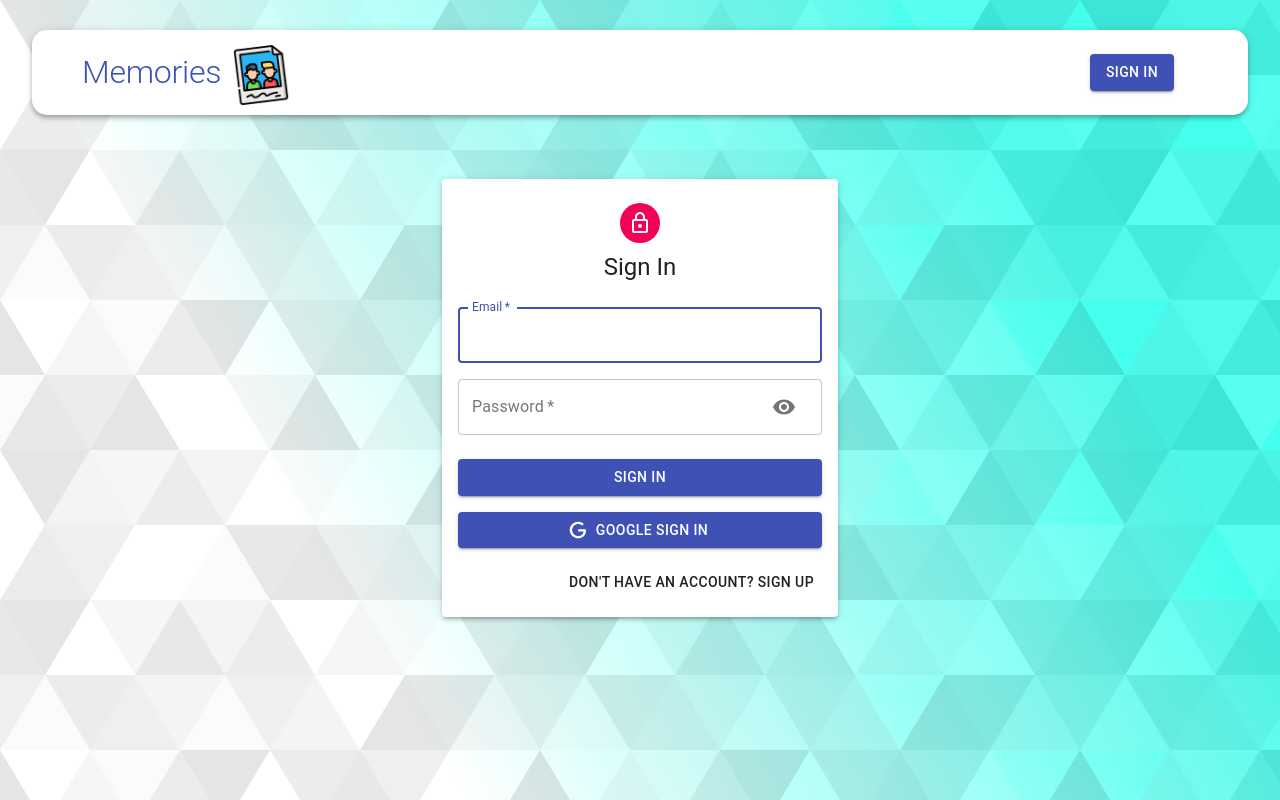
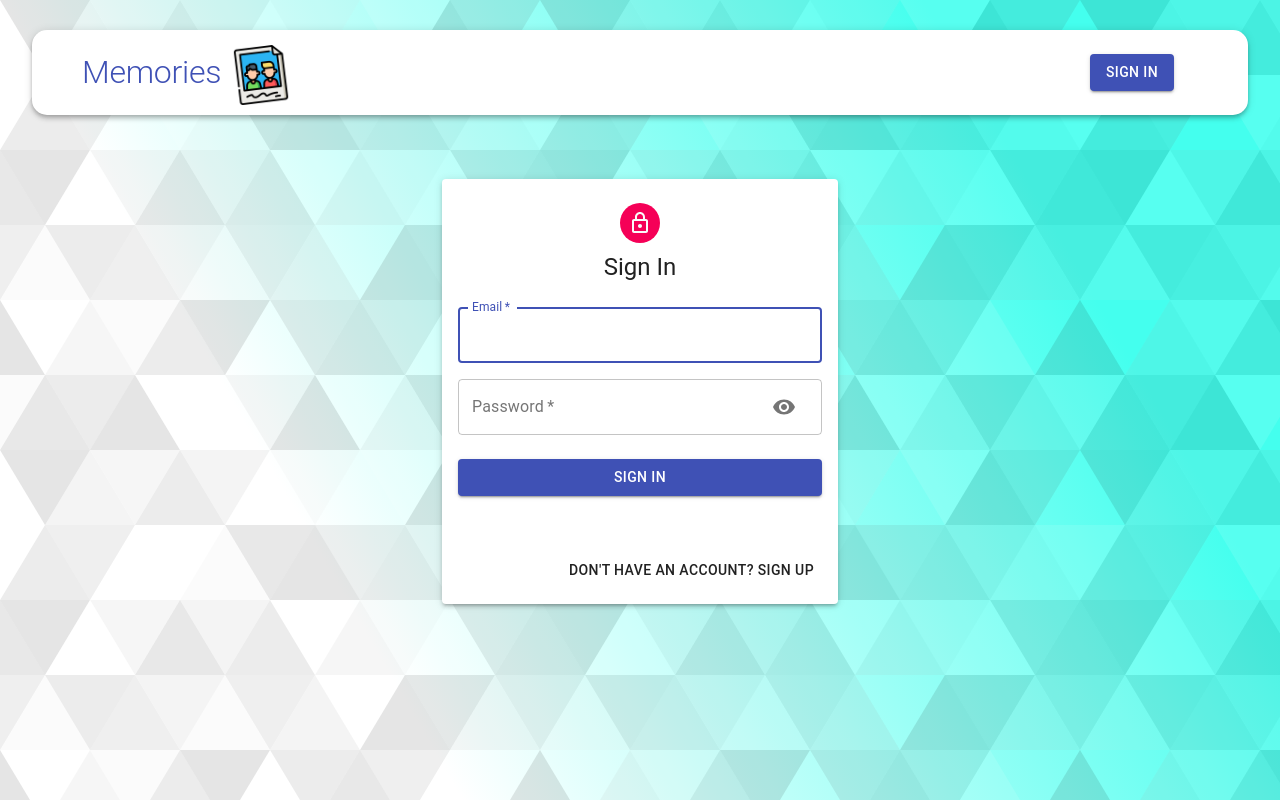
Before and after one commit to jtgomba/social-media-app, a React (Create React App) app in the folder client/: page /auth in a window 1280 px wide. Built offline with nearby package versions, Linux system fonts and the light colour scheme.

Commit message:
fixed google login and token stuff

```diff
--- a/client/src/components/Auth/Auth.js
+++ b/client/src/components/Auth/Auth.js
@@ -1,6 +1,4 @@
 import React, { useState } from "react";
-import axios from "axios";
-
 import {
   Avatar,
   Button,
@@ -10,12 +8,12 @@ import {
   Container,
 } from "@material-ui/core";
 import { useDispatch } from "react-redux";
-import { useGoogleLogin } from "@react-oauth/google";
+import { GoogleLogin } from "@react-oauth/google";
 import LockOutlinedIcon from "@material-ui/icons/LockOutlined";
 import useStyles from "./styles";
 import Input from "./Input";
-import Icon from "./Icon";
 import { useHistory } from "react-router-dom";
+import decode from "jwt-decode";
 import { signin, signup } from "../../actions/auth";
 
 const initialState = {
@@ -56,15 +54,9 @@ const Auth = () => {
     setShowPassword(false);
   };
 
-  const login = useGoogleLogin({
-    onSuccess: async (tokenResponse) => {
-      const result = await axios
-        .get("https://www.googleapis.com/oauth2/v3/userinfo", {
-          headers: { Authorization: `Bearer ${tokenResponse.access_token}` },
-        })
-        .then((res) => res.data);
-      const token = tokenResponse?.access_token;
-
+  const login = (response) => {
+    const result = decode(response.credential);
+    const token = response.credential;
     try {
       dispatch({ type: "AUTH", data: { result, token } });
 
@@ -72,9 +64,7 @@ const Auth = () => {
     } catch (error) {
       console.log(error);
     }
-    },
-    onError: (errorResponse) => console.log(errorResponse),
-  });
+  };
 
   return (
     <Container component="main" maxWidth="xs">
@@ -136,15 +126,15 @@ const Auth = () => {
             className={classes.submit}>
             {isSignup ? "Sign Up" : "Sign In"}
           </Button>
-          <Button
-            className={classes.googleButton}
-            color="primary"
-            fullWidth
-            onClick={() => login()}
-            startIcon={<Icon />}
-            variant="contained">
-            Google Sign In
-          </Button>
+          <GoogleLogin
+            classes={classes.googleButton}
+            onSuccess={(credentialResponse) => {
+              login(credentialResponse);
+            }}
+            onError={() => {
+              console.log("Login Failed");
+            }}
+          />
           <Grid container justifyContent="flex-end">
             <Grid item>
               <Button onClick={switchMode}>
--- a/client/src/components/Form/Form.js
+++ b/client/src/components/Form/Form.js
@@ -4,7 +4,7 @@ import FileBase64 from "react-file-base64";
 import { useDispatch, useSelector } from "react-redux";
 
 import useStyles from "./styles";
-import { createPost, updatePost, getPosts } from "../../actions/posts";
+import { createPost, updatePost } from "../../actions/posts";
 
 const Form = ({ currentId, setCurrentId }) => {
   const [postData, setPostData] = useState({
--- a/client/src/components/Navbar/Navbar.js
+++ b/client/src/components/Navbar/Navbar.js
@@ -23,11 +23,11 @@ const Navbar = () => {
   useEffect(() => {
     const token = user?.token;
 
-    /*     if (token) {
+    if (token) {
       const decodedToken = decode(token);
       if (decodedToken.exp * 1000 < new Date().getTime()) logout();
     }
- */
+
     setUser(JSON.parse(localStorage.getItem("profile")));
   }, [location]);
 
@@ -55,7 +55,7 @@ const Navbar = () => {
             <Avatar
               className={classes.purple}
               alt={user.result.name}
-              src={user.result.imageUrl}>
+              src={user.result?.imageUrl}>
               {user.result.name.charAt(0)}
             </Avatar>
             <Typography className={classes.userName} variant="h6">
```
Also changed, not shown: 1 other file (tests, documents, lock files or other folders). Lines whose indentation alone changed are shown as unchanged.
